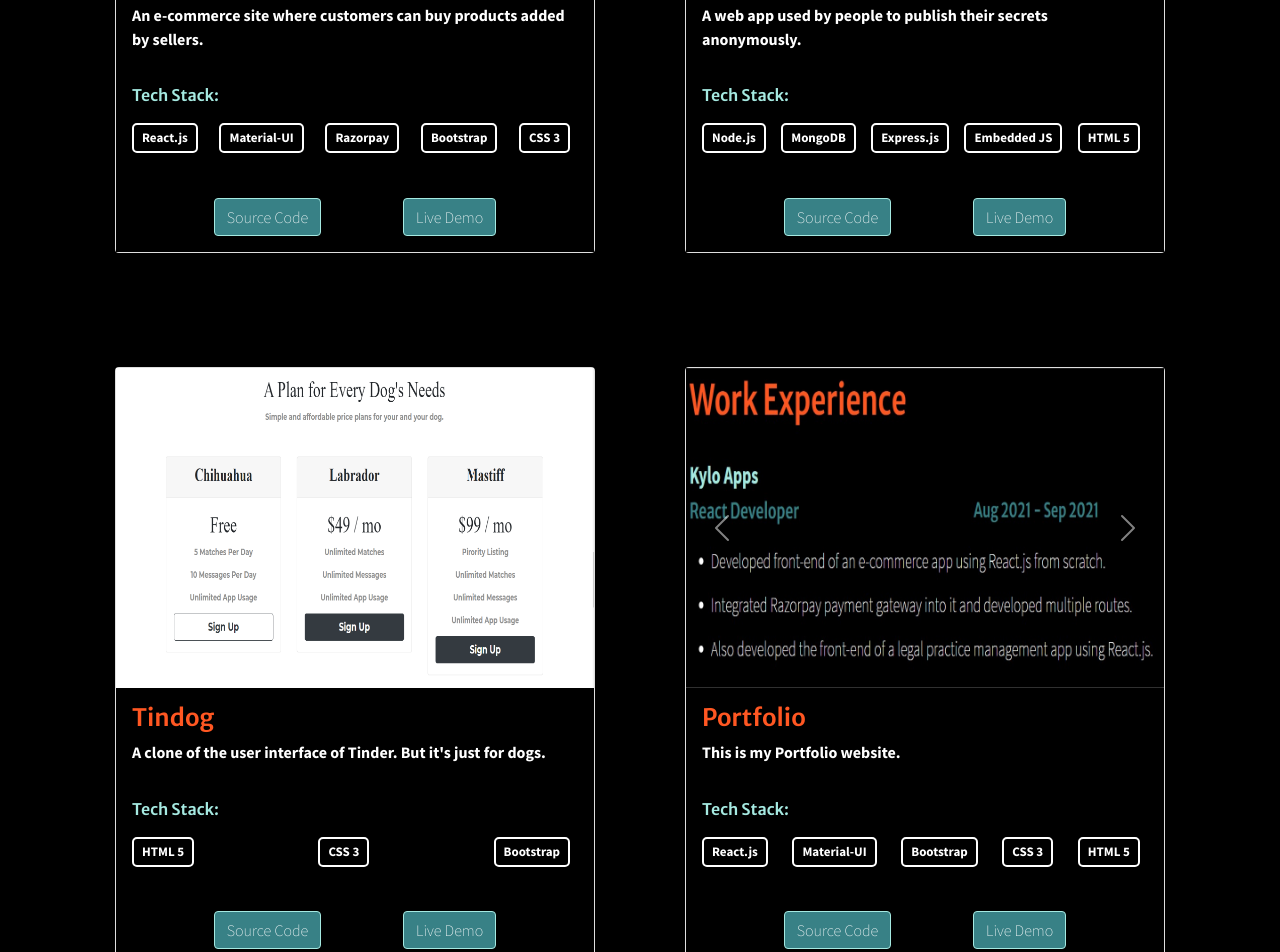
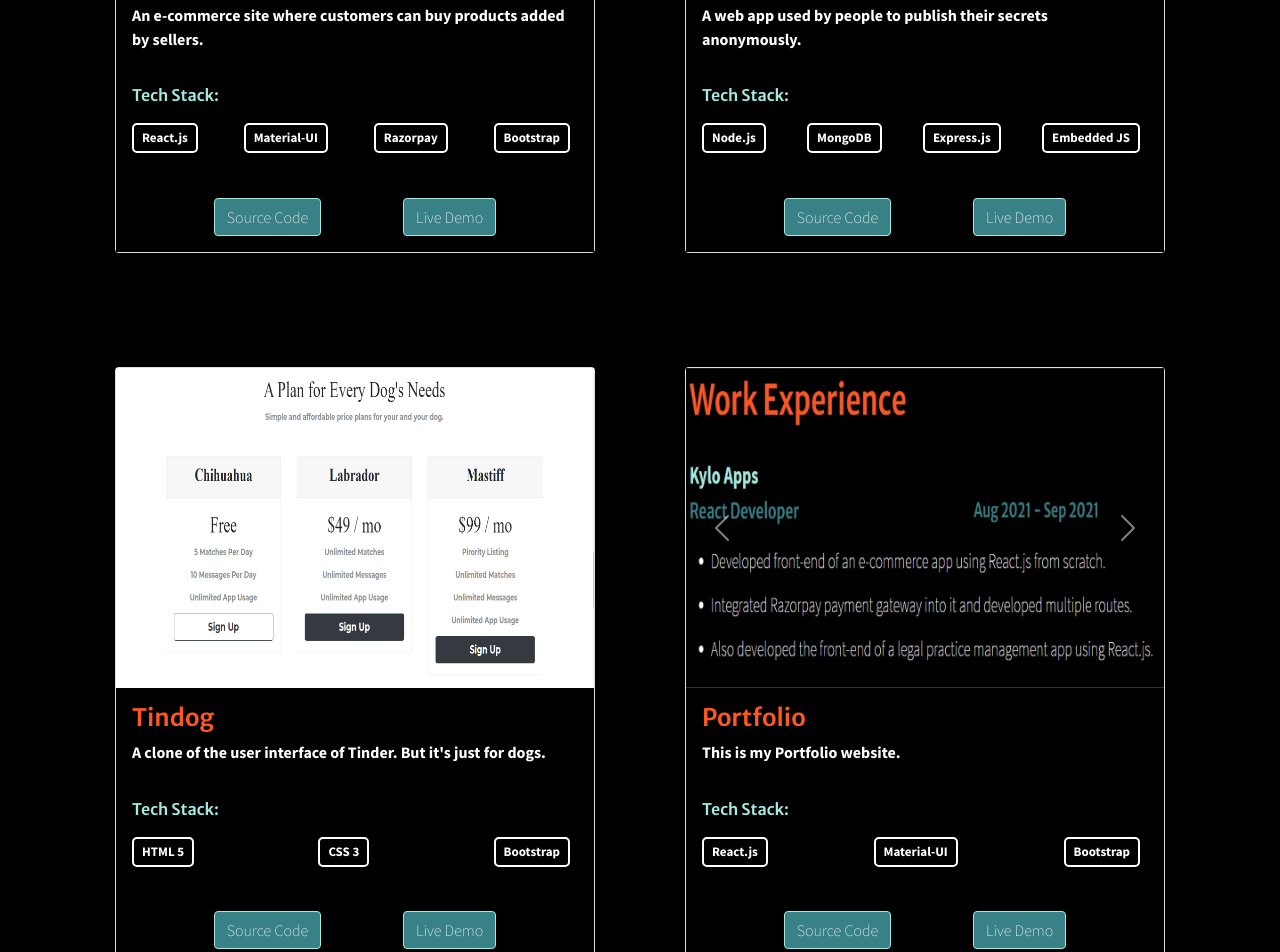
Before and after one commit to rhythm-28/portfolio, a React (Create React App) app: page / in a window 1280 px wide. Shown: the part 1060-2012 px from the top of the page. Built offline with nearby package versions, Linux system fonts and the light colour scheme.

Commit message:
minor changes

```diff
--- a/src/components/home/projects.js
+++ b/src/components/home/projects.js
@@ -43,7 +43,6 @@ function Projects() {
                 <span>Material-UI</span>
                 <span>Razorpay</span>
                 <span>Bootstrap</span>
-                <span>CSS 3</span>
               </div>
               <div className="projectButtons">
                 <a
@@ -82,7 +81,6 @@ function Projects() {
                 <span>MongoDB</span>
                 <span>Express.js</span>
                 <span>Embedded JS</span>
-                <span>HTML 5</span>
               </div>
               <div className="projectButtons">
                 <a
@@ -156,8 +154,6 @@ function Projects() {
                 <span>React.js</span>
                 <span>Material-UI</span>
                 <span>Bootstrap</span>
-                <span>CSS 3</span>
-                <span>HTML 5</span>
               </div>
               <div className="projectButtons">
                 <a
```
